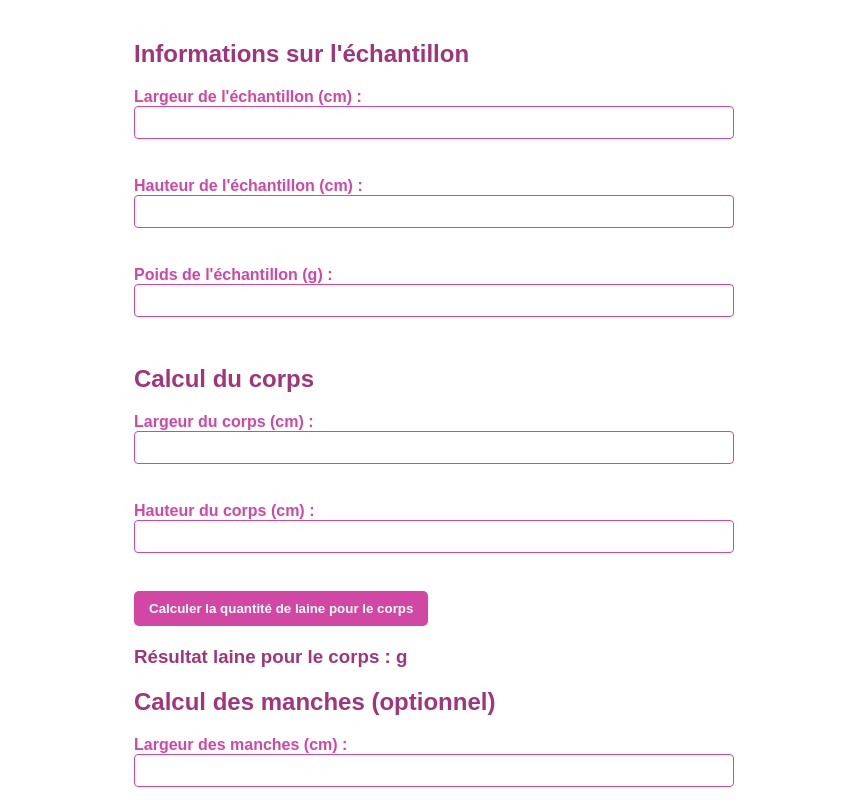
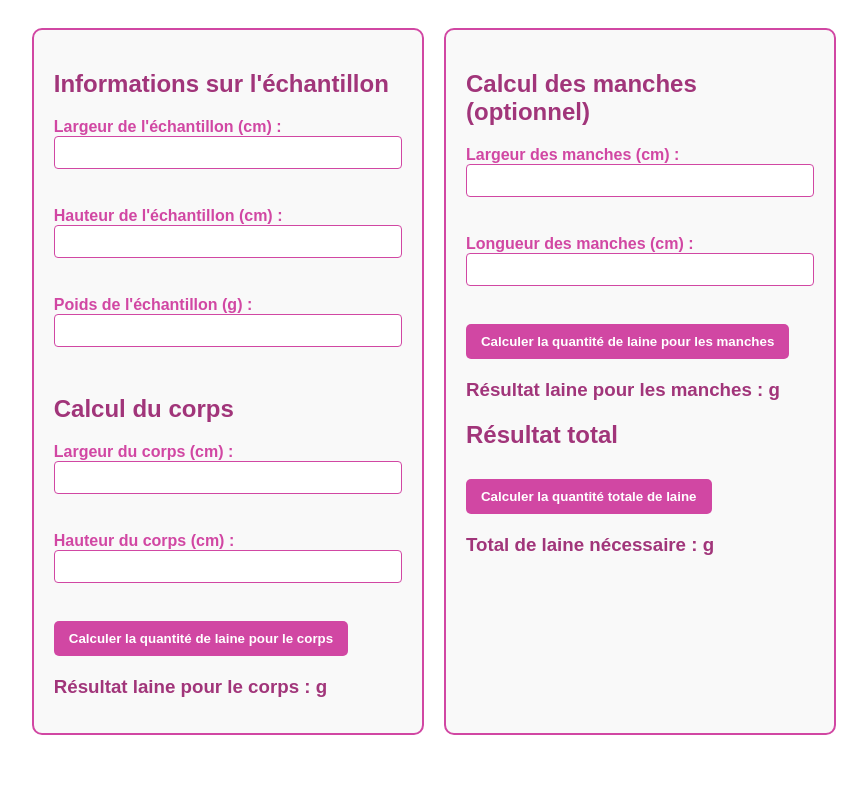
Before and after one commit to retrocreativia/Calculateur-de-laine, a plain HTML site: page index.html in a window 1280 px wide. Shown: the top 800 px of the page, without its empty margins (206-1073 px from the left). Drawn offline with Linux system fonts and the light colour scheme.

Commit message:
Update style.css

```diff
--- a/style.css
+++ b/style.css
@@ -1,9 +1,22 @@
 body {
     font-family: Arial, sans-serif;
-    max-width: 600px;
-    margin: auto;
+    background-color: #ffffff; /* Fond blanc */
+    display: flex;
+    justify-content: center;
     padding: 20px;
-    background-color: #ffffff; /* Fond blanc */
+}
+
+.container {
+    display: flex;
+    gap: 20px;
+}
+
+.left-section, .right-section {
+    border: 2px solid #d147a3; /* Bordure rose */
+    padding: 20px;
+    border-radius: 10px;
+    width: 45%; /* Largeur des sections */
+    background-color: #f9f9f9; /* Fond léger */
 }
 
 h2, h3 {
```
